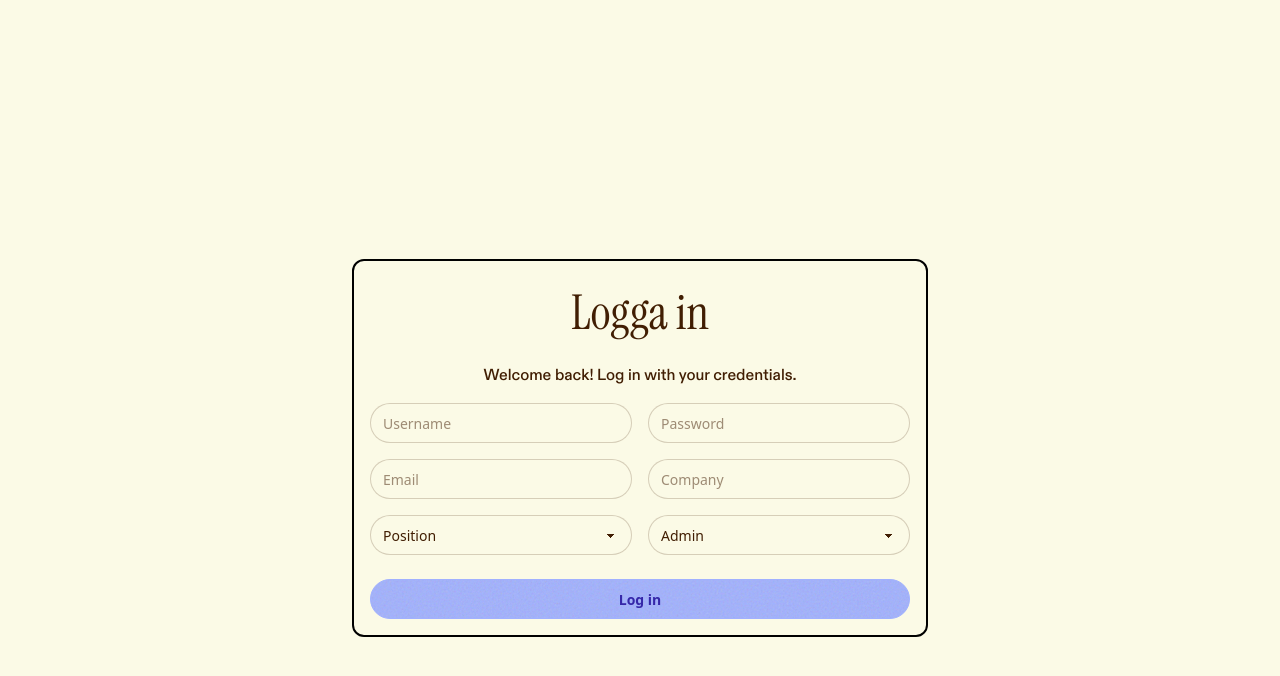
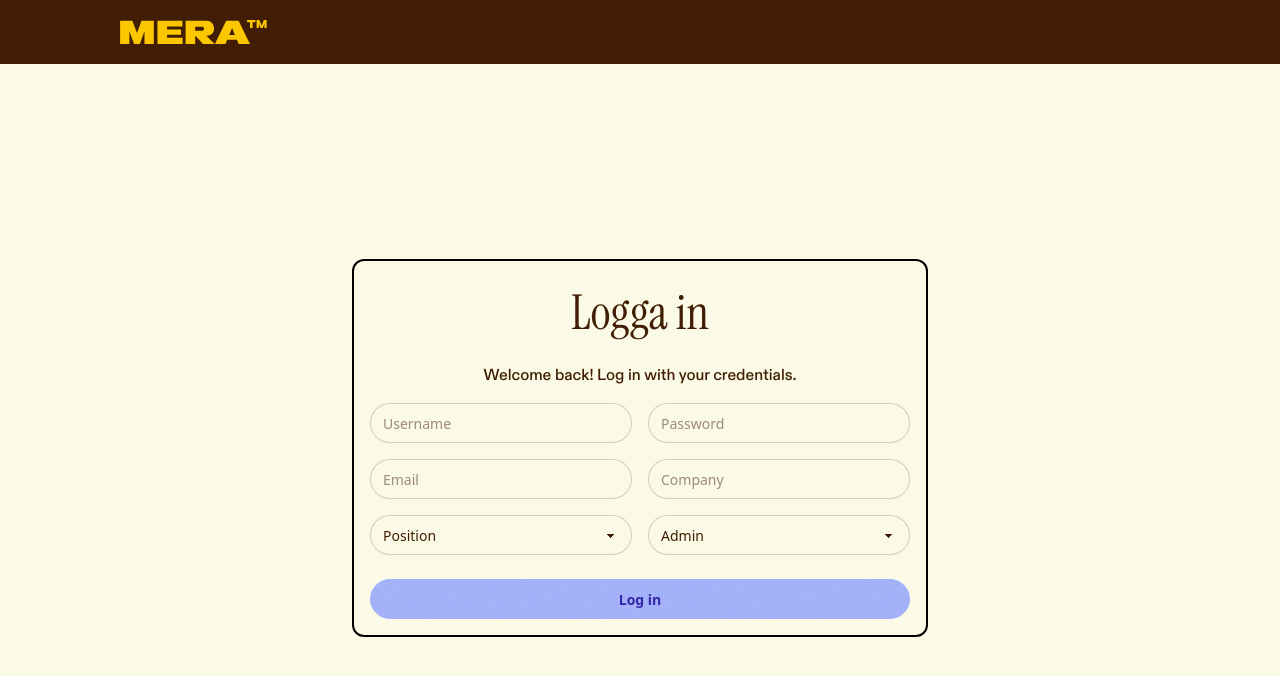
Before and after one commit to Hampus2001/mera, a Next.js app in the folder frontend/: page /logIn in a window 1280 px wide. Shown: the top 676 px of the page. Built offline with nearby package versions, Linux system fonts and the light colour scheme; no server answers.

Commit message:
lite till

```diff
--- a/frontend/app/logIn/page.js
+++ b/frontend/app/logIn/page.js
@@ -2,8 +2,8 @@
 import { useContext, useState } from "react";
 import { useRouter } from "next/navigation";
 import { HandleWorkspaceContext } from "@/context/WorkspaceContext";
-// import LogInSingInBar from "@/components/LoginSignInNavBar";
-import MobilAppNavBar from "@/components/MobilAppNavBar";
+import LogInSingInBar from "@/components/LoginSignInNavBar";
+
 
 export default function AuthPage() {
   const router = useRouter();
@@ -57,8 +57,8 @@ export default function AuthPage() {
   return (
     <>
       <div className="absolute top-0 left-0 w-full z-50">
-        {/* <LogInSingInBar></LogInSingInBar> */}
-        <MobilAppNavBar></MobilAppNavBar>
+        <LogInSingInBar></LogInSingInBar>
+
       </div>
       <section className="bg-base-100 flex flex-col items-center justify-center min-h-screen px-6 lg:px-40 gap-y-6 pt-24">
         <div className="border-2 border-black rounded-xl p-4 m-4 gap-4 w-full max-w-xl">
```
